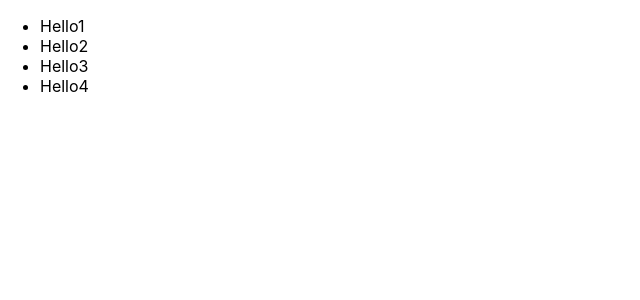
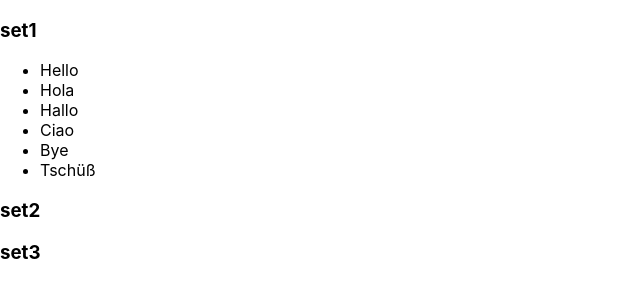
Before and after one commit to jlenoble/tenth, a React (Create React App) app: page / in a window 1280 px wide. Shown: the top 300 px of the page, without its empty margins (0-640 px from the left). Built offline with nearby package versions, Linux system fonts and the light colour scheme.

Commit message:
Base Category

```diff
--- a/src/sandbox/App.tsx
+++ b/src/sandbox/App.tsx
@@ -1,24 +1,21 @@
 import React from "react";
-import List from "./List";
-import ListItem from "./ListItem";
-import ListItemText from "./ListItemText";
+import pick from "lodash/pick";
+import Category from "./Category";
+import data from "./data";
 
 function App() {
   return (
-    <List>
-      <ListItem>
-        <ListItemText primary="Hello1" />
-      </ListItem>
-      <ListItem>
-        <ListItemText primary="Hello2" />
-      </ListItem>
-      <ListItem>
-        <ListItemText primary="Hello3" />
-      </ListItem>
-      <ListItem>
-        <ListItemText primary="Hello4" />
-      </ListItem>
-    </List>
+    <>
+      {Object.entries(data.sets).map(([key, itemIds]) => {
+        return (
+          <Category
+            key={key}
+            categoryName={key}
+            categoryElements={pick(data.items, itemIds)}
+          />
+        );
+      })}
+    </>
   );
 }
 
--- /dev/null
+++ b/src/sandbox/Category.tsx
@@ -0,0 +1,31 @@
+import React, { FunctionComponent } from "react";
+import List from "./List";
+import ListItem from "./ListItem";
+import ListItemText from "./ListItemText";
+
+type CategoryProps = {
+  categoryName: string;
+  categoryElements: { [key: string]: string };
+};
+
+const Category: FunctionComponent<CategoryProps> = ({
+  categoryName,
+  categoryElements
+}) => {
+  return (
+    <div>
+      <h3>{categoryName}</h3>
+      <List>
+        {Object.entries(categoryElements).map(([key, value]) => {
+          return (
+            <ListItem key={key}>
+              <ListItemText primary={value} />
+            </ListItem>
+          );
+        })}
+      </List>
+    </div>
+  );
+};
+
+export default Category;
--- /dev/null
+++ b/src/sandbox/data.ts
@@ -0,0 +1,22 @@
+const data: {
+  items: { [key: string]: string };
+  sets: { [key: string]: ReadonlyArray<string> };
+  layout: ReadonlyArray<string>;
+} = {
+  items: {
+    item1: "Hello",
+    item2: "Hola",
+    item3: "Hallo",
+    item4: "Ciao",
+    item5: "Bye",
+    item6: "Tschüß"
+  },
+  sets: {
+    set1: ["item1", "item2", "item3", "item4", "item5", "item6"],
+    set2: [],
+    set3: []
+  },
+  layout: ["set1", "set2", "set3"]
+};
+
+export default data;
```
